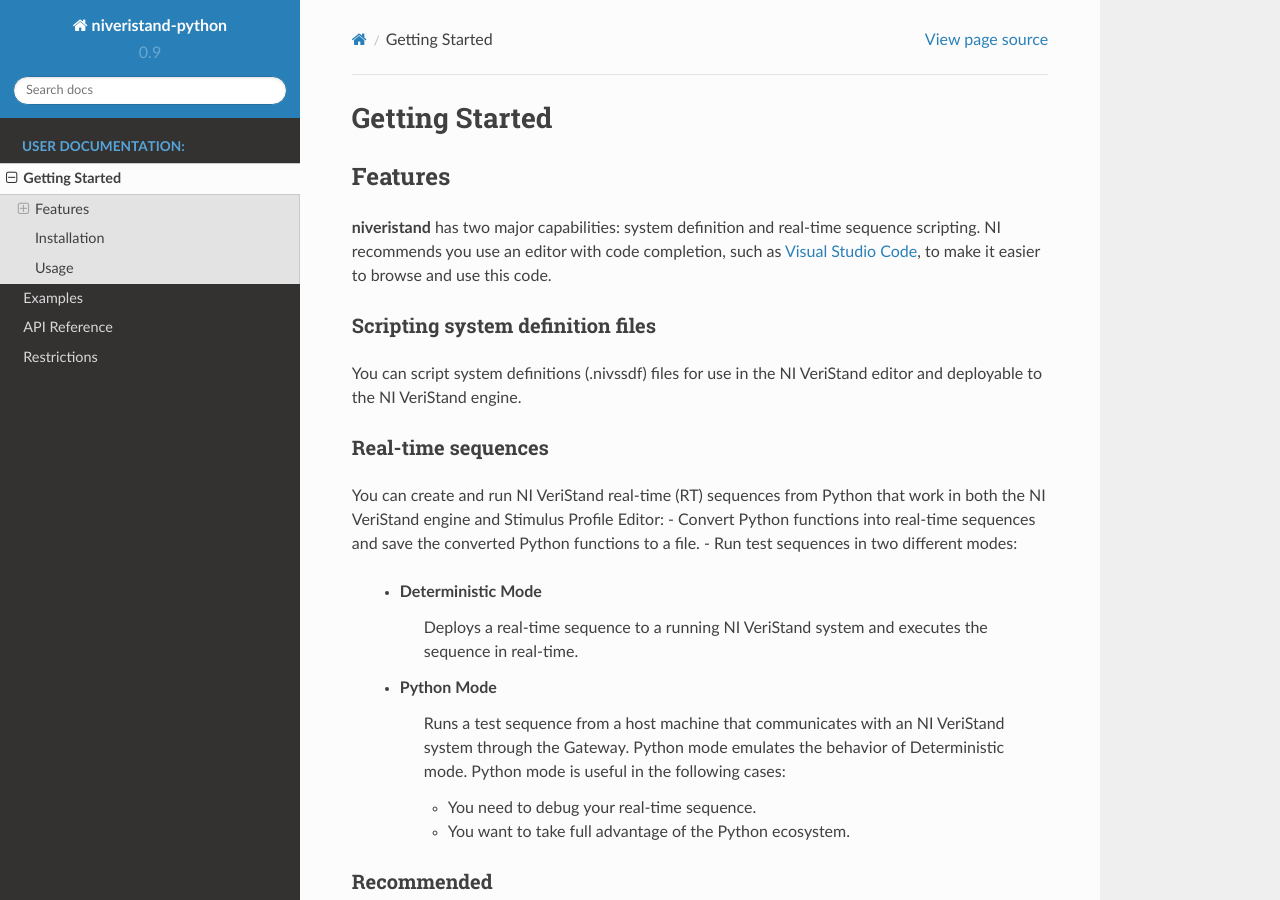
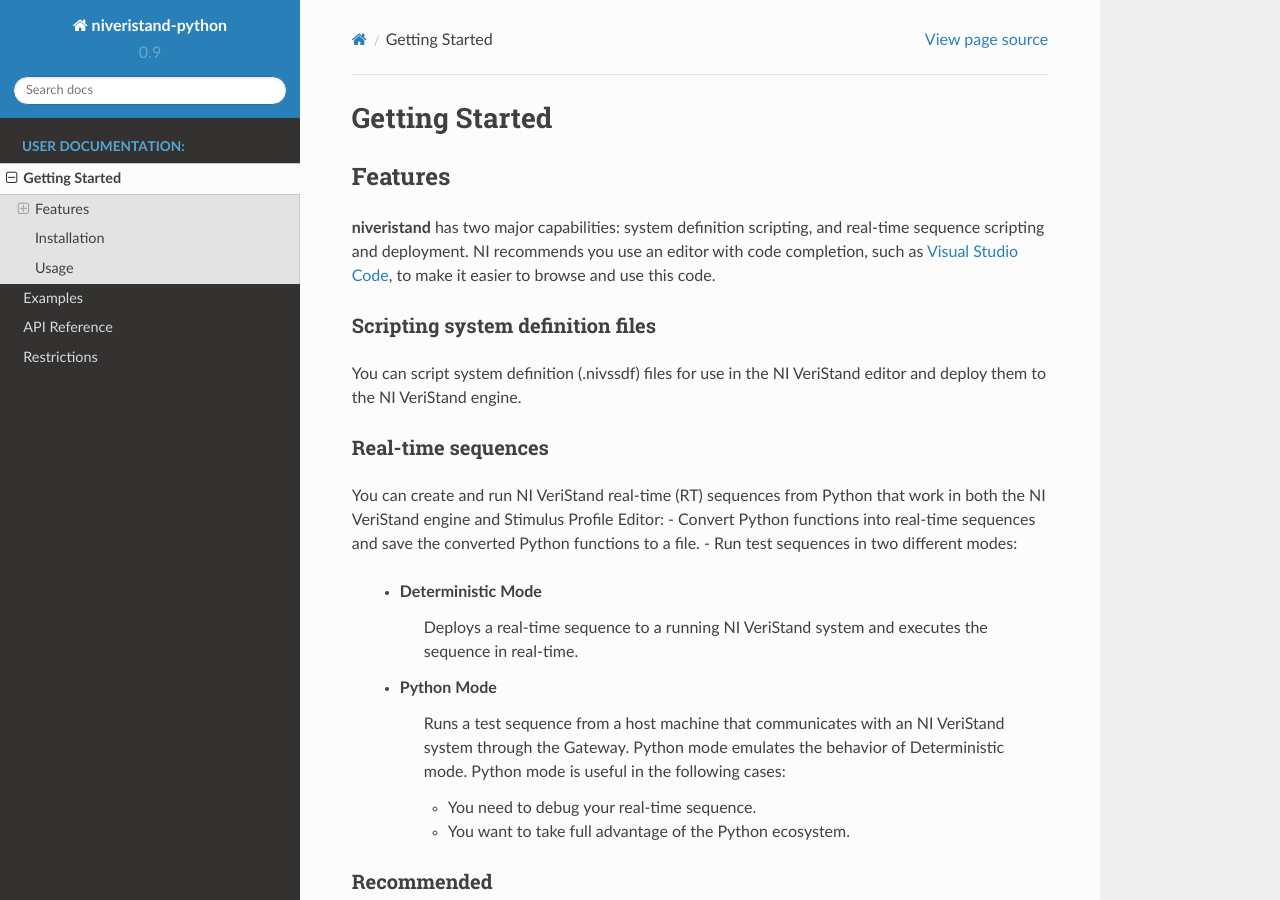
Before and after one commit to ni/niveristand-python, a Sphinx documentation site: the page built from docs/getting_started.rst, in a window 1280 px wide and 900 px high. Built offline with Sphinx 7.4.7 and the Read the Docs theme 2.0.0, drawn with Linux system fonts in a browser that asks for light colours.

Commit message:
docs: addressing PR wording tweaks

```diff
--- a/docs/getting_started.rst
+++ b/docs/getting_started.rst
@@ -7,11 +7,11 @@ Getting Started
 Features
 ========
 
-**niveristand** has two major capabilities: system definition and real-time sequence scripting. NI recommends you use an editor with code completion, such as `Visual Studio Code <https://code.visualstudio.com/docs/languages/python/>`_, to make it easier to browse and use this code.
+**niveristand** has two major capabilities: system definition scripting, and real-time sequence scripting and deployment. NI recommends you use an editor with code completion, such as `Visual Studio Code <https://code.visualstudio.com/docs/languages/python/>`_, to make it easier to browse and use this code.
 
 Scripting system definition files
 ---------------------------------
-You can script system definitions (.nivssdf) files for use in the NI VeriStand editor and deployable to the NI VeriStand engine.
+You can script system definition (.nivssdf) files for use in the NI VeriStand editor and deploy them to the NI VeriStand engine.
 
 Real-time sequences
 -------------------
--- a/docs/sysdef_examples.rst
+++ b/docs/sysdef_examples.rst
@@ -12,7 +12,7 @@ Basic Examples
 
 Creating a basic system definition file
 ---------------------------------------
-A system definition can be created with either an initial target of either Windows or Linux.
+A system definition can be created with a target operating system of Windows or Linux_x64.
 
 .. literalinclude:: ../examples/sysdef_example.py
    :language: python
```
